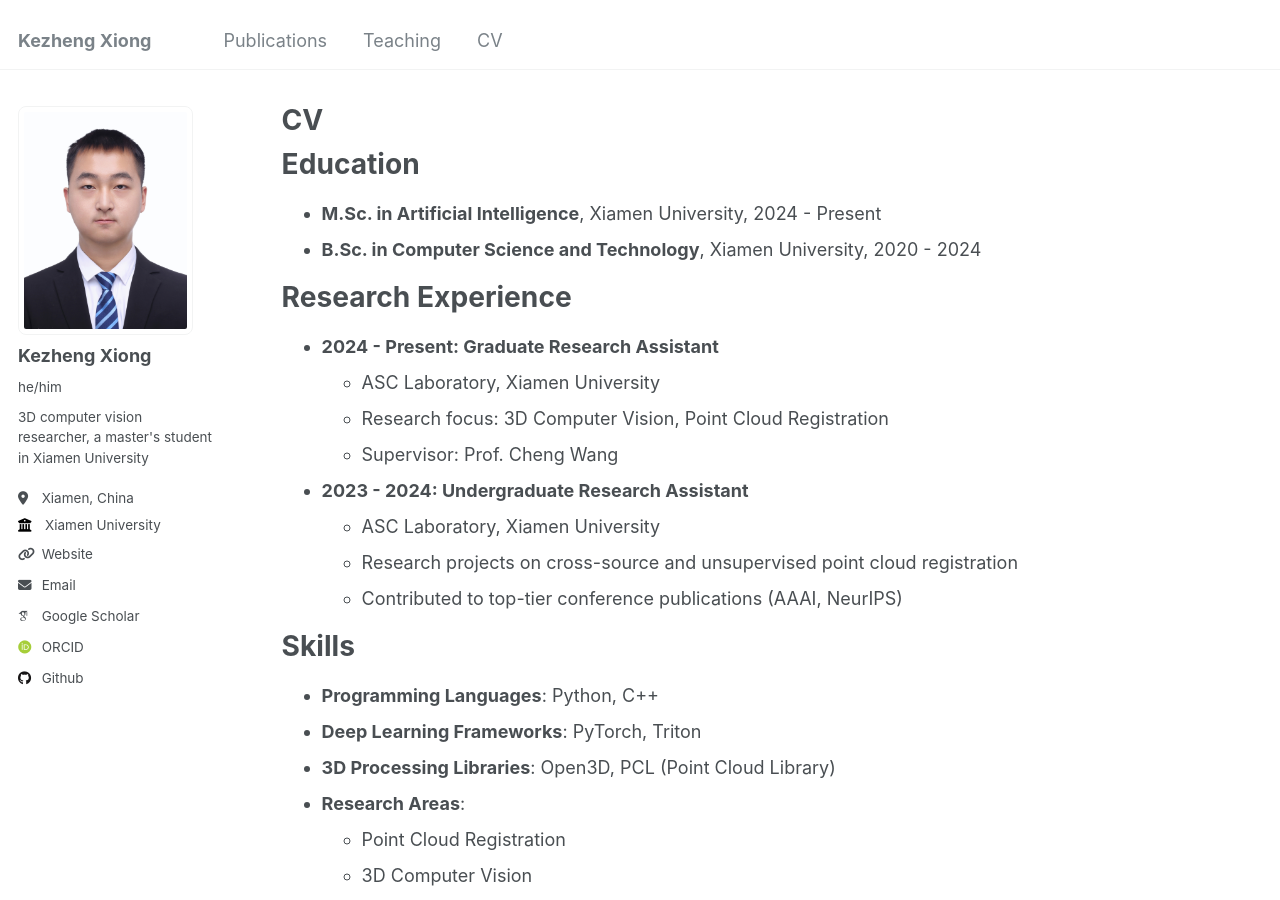
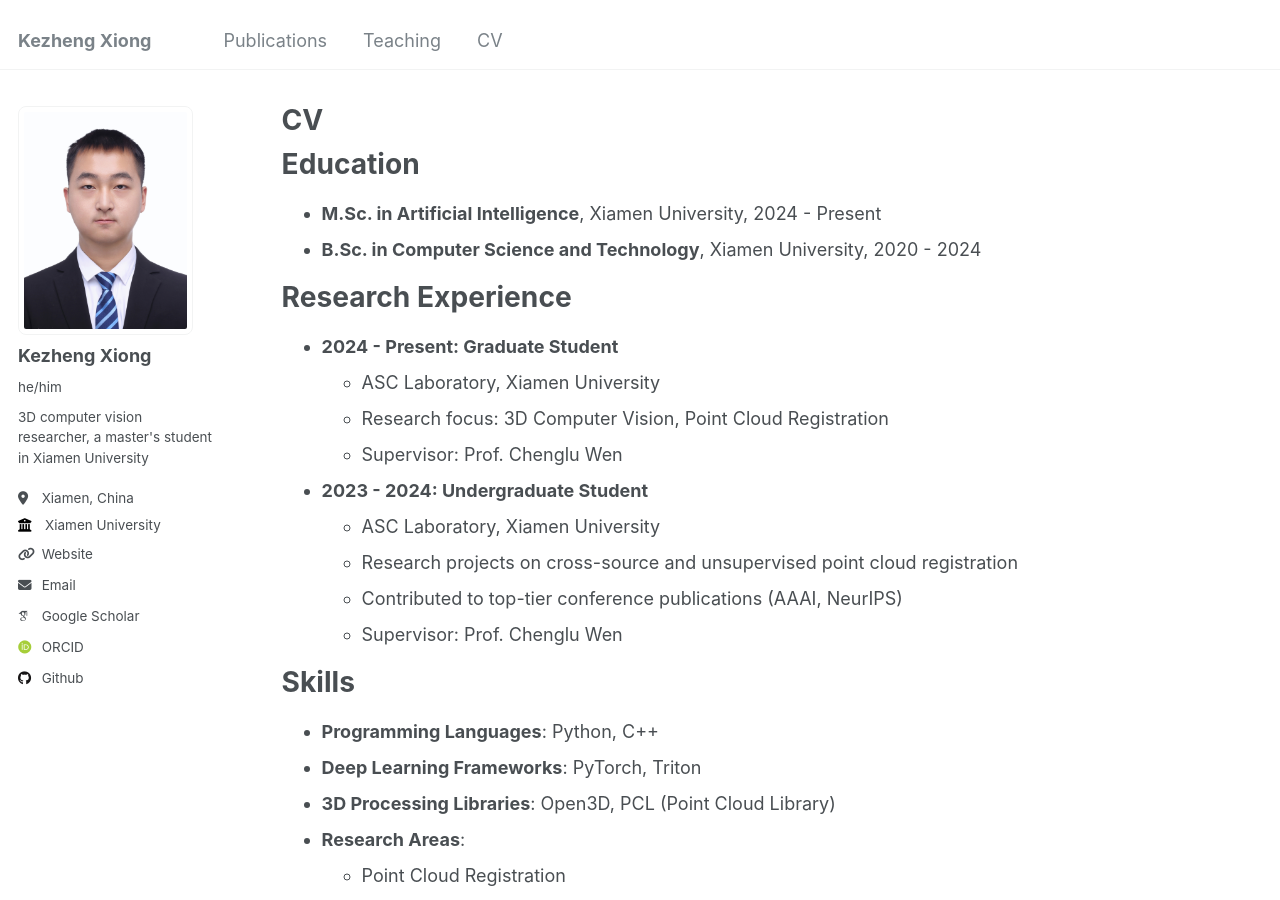
Before and after one commit to kezheng1204/kezheng1204.github.io, a Jekyll site: the page built from _pages/cv.md, in a window 1280 px wide and 900 px high. Built offline with Jekyll 4.4.1, drawn with Linux system fonts in a browser that asks for light colours; some web fonts are replaced.

Commit message:
correct the CV page

```diff
--- a/_pages/cv.md
+++ b/_pages/cv.md
@@ -16,15 +16,16 @@ Education
 
 Research Experience
 ======
-* **2024 - Present: Graduate Research Assistant**
+* **2024 - Present: Graduate Student**
   * ASC Laboratory, Xiamen University
   * Research focus: 3D Computer Vision, Point Cloud Registration
-  * Supervisor: Prof. Cheng Wang
+  * Supervisor: Prof. Chenglu Wen
 
-* **2023 - 2024: Undergraduate Research Assistant**
+* **2023 - 2024: Undergraduate Student**
   * ASC Laboratory, Xiamen University
   * Research projects on cross-source and unsupervised point cloud registration
   * Contributed to top-tier conference publications (AAAI, NeurIPS)
+  * Supervisor: Prof. Chenglu Wen
 
 Skills
 ======
```
